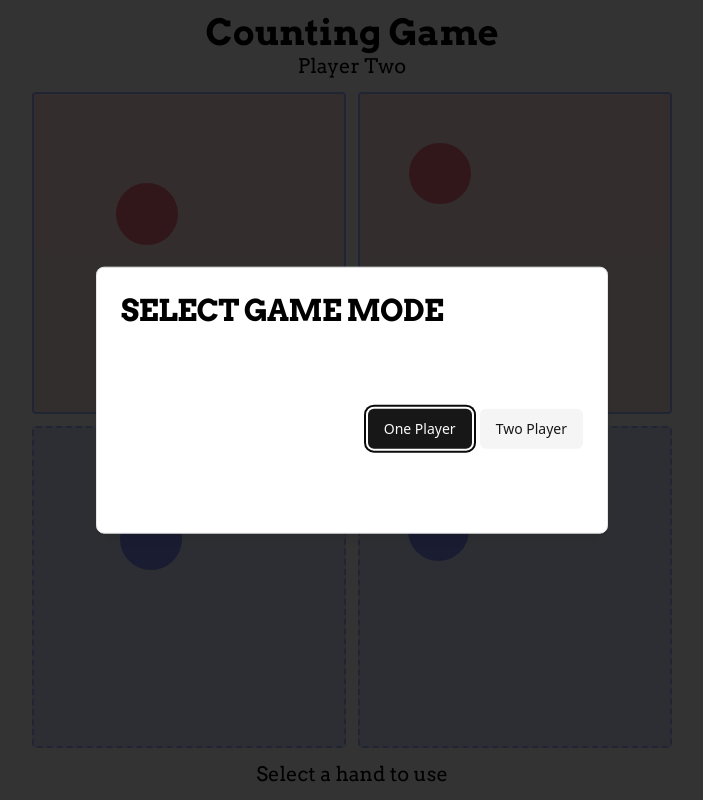
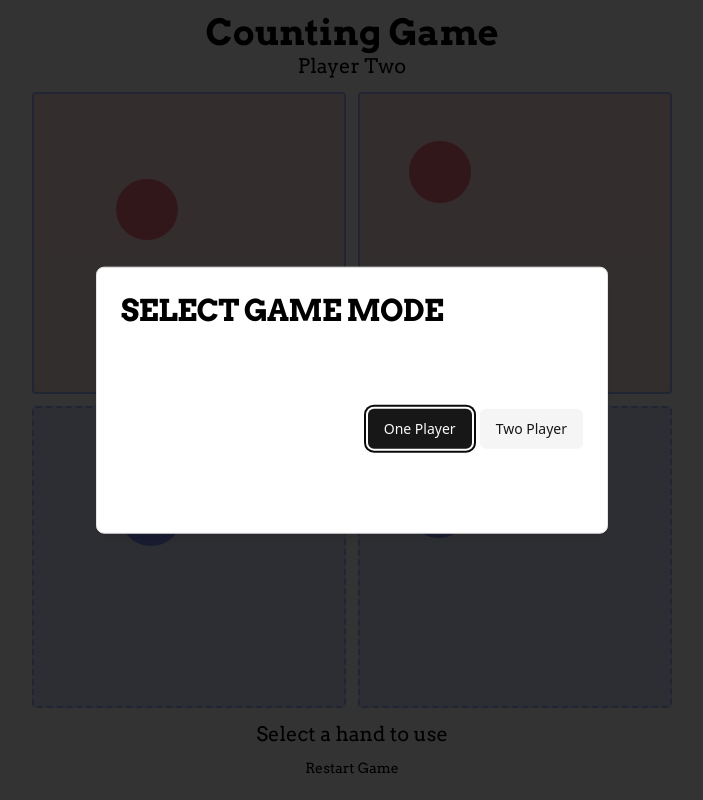
Before and after one commit to ej-shafran/count-up, a React (Vite) app: page / in a window 1280 px wide. Shown: the whole page, without its empty margins (288-991 px from the left). Built offline with nearby package versions, Linux system fonts and the light colour scheme; what tailwindcss-animated would draw is missing.

Commit message:
feat: add restart game button to main page

```diff
--- a/src/components/Game.tsx
+++ b/src/components/Game.tsx
@@ -1,6 +1,7 @@
 import { Player } from "./Player";
 import { GameOverPopup } from "./GameOverPopup";
 import { AiPlayerPopup } from "./AiPlayerPopup";
+import { RestartGameButton } from "./RestartGameButton";
 
 export function Game() {
   return (
@@ -10,6 +11,7 @@ export function Game() {
         <Player player={1} />
         <Player player={0} />
       </div>
+      <RestartGameButton />
 
       <AiPlayerPopup />
       <GameOverPopup />
--- a/src/components/GameOverPopup.tsx
+++ b/src/components/GameOverPopup.tsx
@@ -5,22 +5,15 @@ import {
   DialogContent,
   DialogTitle,
   DialogFooter,
-  DialogClose,
   DialogDescription,
 } from "./ui/dialog";
-import { Button } from "./ui/button";
+import { RestartGameButton } from "./RestartGameButton";
 
 export function GameOverPopup() {
   const loser = useLoser();
 
   return (
-    <Dialog
-      open={loser !== null}
-      modal
-      onOpenChange={() => {
-        restartGame();
-      }}
-    >
+    <Dialog open={loser !== null} modal onOpenChange={restartGame}>
       <DialogContent className="h-1/3">
         <DialogHeader>
           <DialogTitle className="arvo-bold text-3xl">GAME OVER</DialogTitle>
@@ -31,9 +24,7 @@ export function GameOverPopup() {
         </DialogHeader>
 
         <DialogFooter>
-          <Button asChild>
-            <DialogClose className="arvo-regular">Restart Game</DialogClose>
-          </Button>
+          <RestartGameButton variant="default" />
         </DialogFooter>
       </DialogContent>
     </Dialog>
--- /dev/null
+++ b/src/components/RestartGameButton.tsx
@@ -0,0 +1,16 @@
+import { cn } from "@/lib/utils";
+import { Button, ButtonProps } from "./ui/button";
+import { restartGame } from "@/game/store";
+
+export function RestartGameButton(props: Omit<ButtonProps, "onClick">) {
+  return (
+    <Button
+      variant="ghost"
+      {...props}
+      className={cn("arvo-regular w-1/2 self-center rounded", props.className)}
+      onClick={restartGame}
+    >
+      Restart Game
+    </Button>
+  );
+}
```
